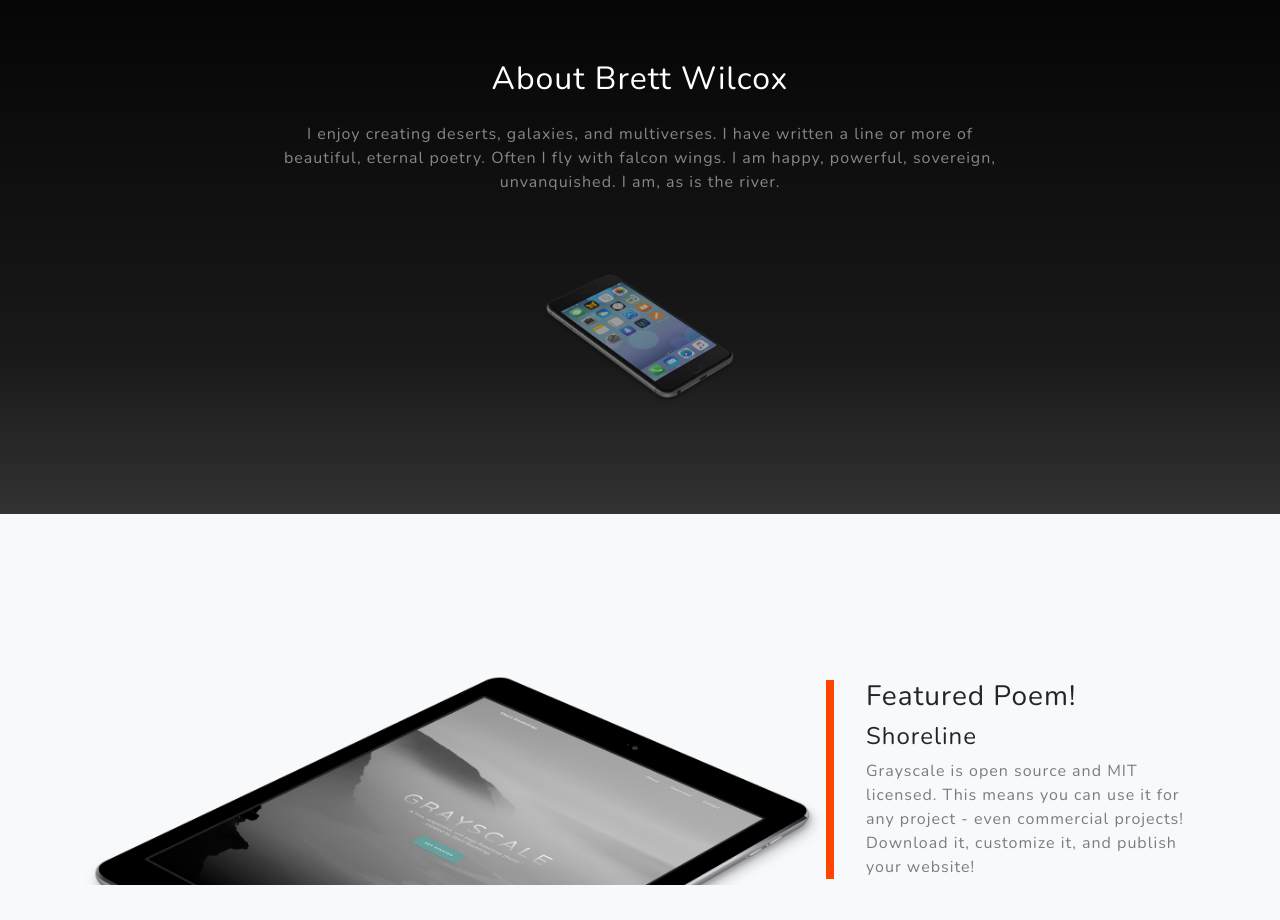
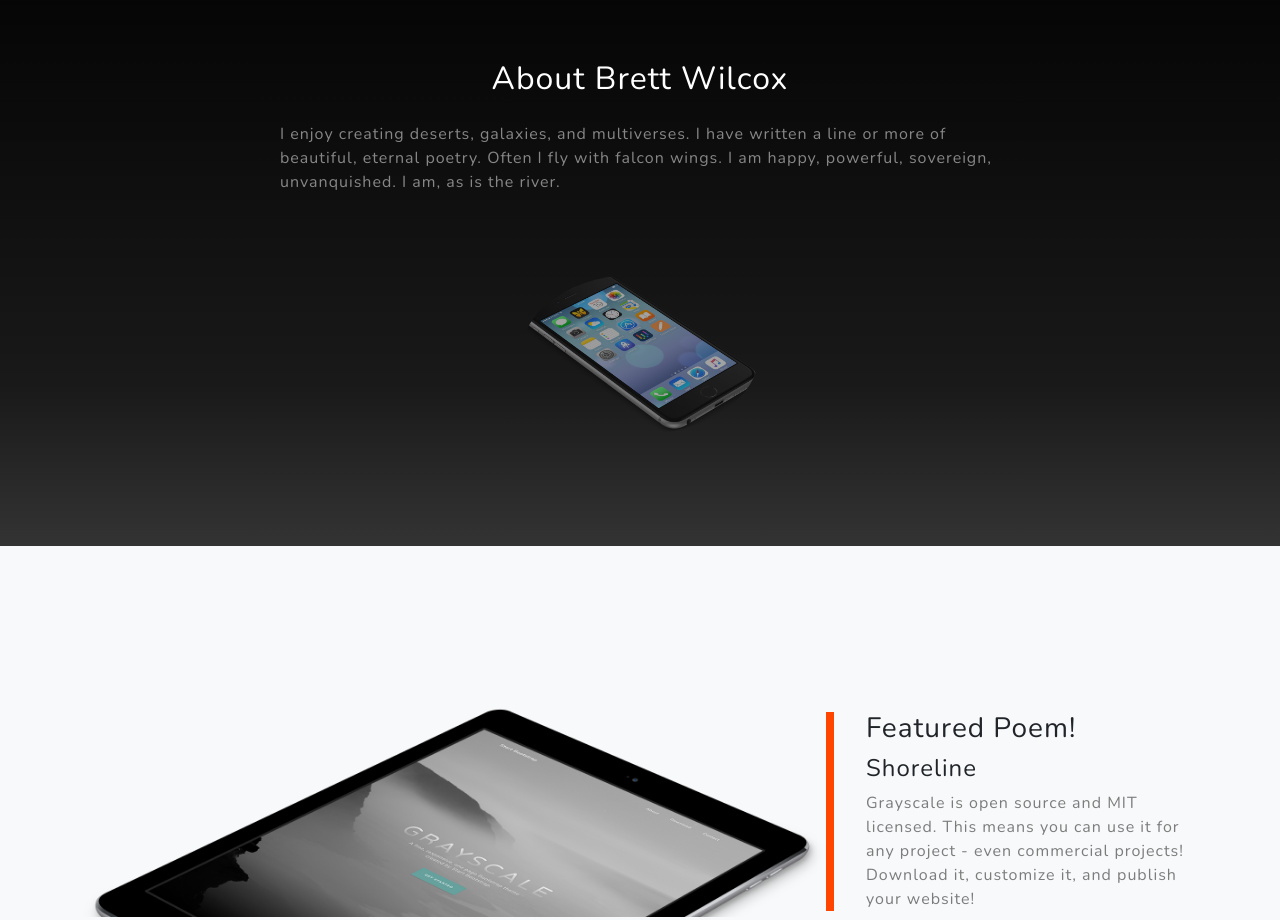
Before and after one commit to desertidaho/newdi, a plain HTML site: page index.html in a window 1280 px wide. Shown: the part 900-1820 px from the top of the page. Drawn offline with nearby package versions, Linux system fonts and the light colour scheme.

Commit message:
Slowly...

```diff
--- a/index.html
+++ b/index.html
@@ -45,13 +45,14 @@
                 <div class="row">
                     <div class="col-lg-8 mx-auto">
                         <h2 class="text-white mb-4">About Brett Wilcox</h2>
-                        <p class="text-white-50">
+                        <p class="text-white-50 text-left pl-2 pr-2">
                             I enjoy creating deserts, galaxies, and multiverses. I have written a line or more of beautiful, eternal poetry. Often I fly with falcon wings. I am happy, powerful, sovereign, unvanquished. I am, as is the river.
                         </p>
                     </div>
                 </div>
-                <img class="img-fluid" src="assets/img/stockiphone.png" alt="" style="height: 15rem; width: auto; opacity: 0.6; padding-bottom: 7rem;" />
+                <img class="img-fluid rounded-circle" src="assets/img/stockiphone.png" alt="" style="height: 10rem; width: auto; opacity: 0.6; margin-bottom: 7rem;" />
             </div>
+            <a name="poems"></a>
         </section>
         <!-- Projects-->
         <section class="projects-section bg-light" id="poems">
```
Also changed, not shown: assets/img/river.jpeg.
